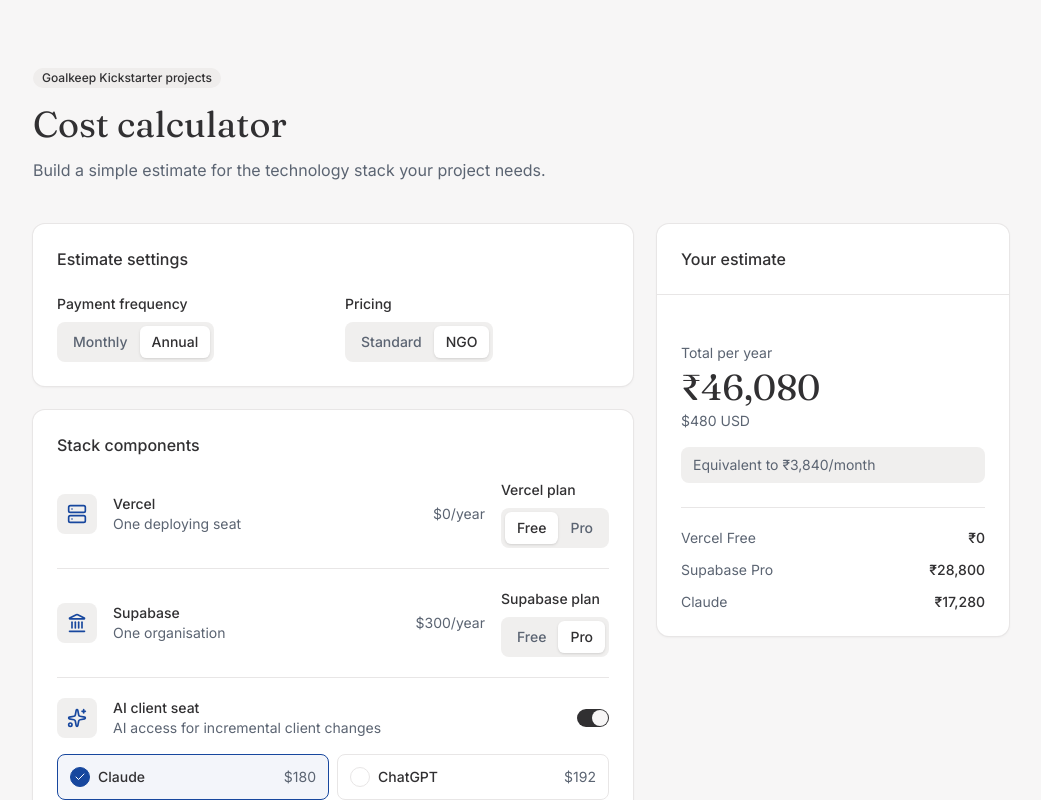
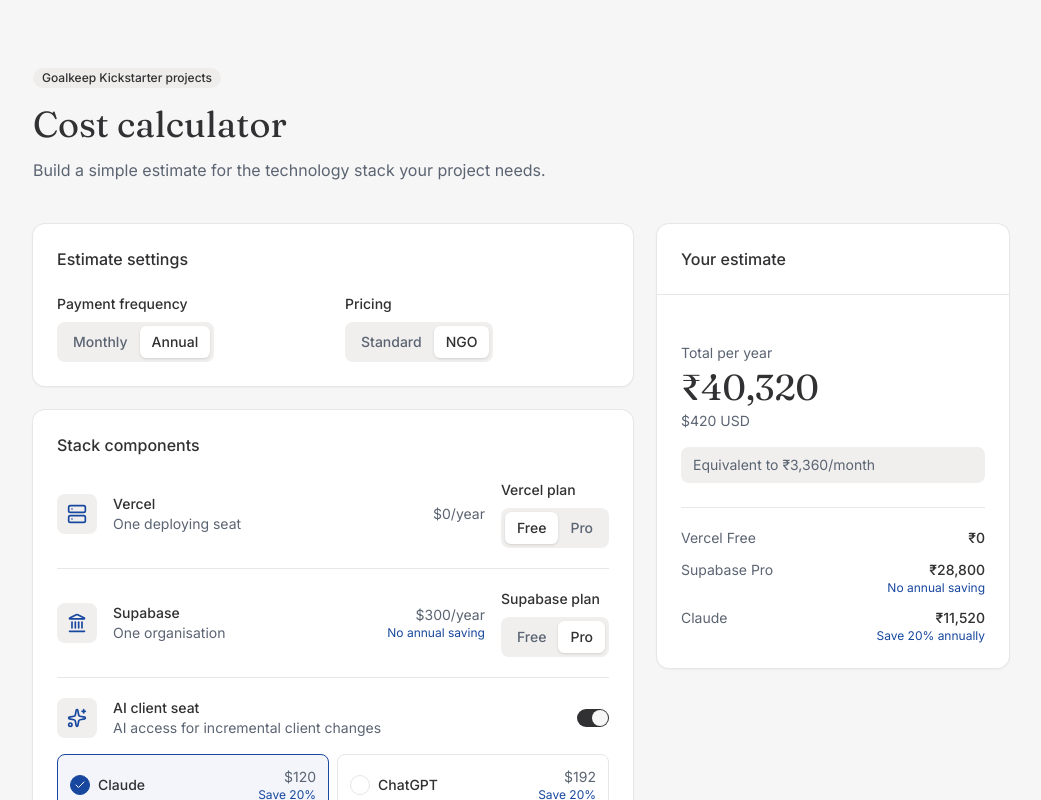
Before and after one commit to data-culture-goalkeep/key-questions-interface, a Next.js app: page /cost-calculator in a window 1280 px wide. Shown: the top 800 px of the page, without its empty margins (119-1160 px from the left). Built offline with nearby package versions, Linux system fonts and the light colour scheme.

Commit message:
Correct annual AI subscription savings

```diff
--- a/src/app/cost-calculator/cost-calculator.tsx
+++ b/src/app/cost-calculator/cost-calculator.tsx
@@ -46,8 +46,8 @@
     ngo: { monthlyUsd: 20, annualUsd: 192, detail: "2 nonprofit Business Standard seats (required minimum)" },
   },
   claude: {
-    standard: { monthlyUsd: 20, annualUsd: 200, detail: "Standard: $20 monthly or $200 annually" },
-    ngo: { monthlyUsd: 15, annualUsd: 180, detail: "2 nonprofit Team seats at $7.50/user/month (required minimum)" },
+    standard: { monthlyUsd: 50, annualUsd: 480, detail: "2 Team Standard seats (required minimum)" },
+    ngo: { monthlyUsd: 12.5, annualUsd: 120, detail: "Estimated: 2 nonprofit Team seats at 75% off the listed rate" },
   },
 }
 
@@ -70,6 +70,11 @@
     currency: "USD",
     maximumFractionDigits: value % 1 === 0 ? 0 : 2,
   }).format(value)
+}
+
+function annualSavingsPercent(monthlyUsd: number, annualUsd: number) {
+  if (monthlyUsd === 0) return 0
+  return Math.round(((monthlyUsd * 12 - annualUsd) / (monthlyUsd * 12)) * 100)
 }
 
 function SegmentedControl<T extends string>({
@@ -127,6 +132,8 @@
       ...service,
       plan: servicePlans[service.id],
       enabled: true,
+      monthlyUsd: service.prices[servicePlans[service.id]].monthlyUsd,
+      annualUsd: service.prices[servicePlans[service.id]].annualUsd,
       costUsd:
         billingCycle === "annual"
           ? service.prices[servicePlans[service.id]].annualUsd
@@ -142,6 +149,8 @@
         description: aiPrice.detail,
         icon: Sparkles,
         enabled: enabledServices.ai,
+        monthlyUsd: aiPrice.monthlyUsd,
+        annualUsd: aiPrice.annualUsd,
         costUsd: billingCycle === "annual" ? aiPrice.annualUsd : aiPrice.monthlyUsd,
       },
     ]
@@ -205,6 +214,7 @@
                 const Icon = service.icon
                 const plan = servicePlans[service.id]
                 const cost = billingCycle === "annual" ? service.prices[plan].annualUsd : service.prices[plan].monthlyUsd
+                const savings = annualSavingsPercent(service.prices[plan].monthlyUsd, service.prices[plan].annualUsd)
                 return (
                   <div key={service.id} className="flex flex-col gap-4 py-5 first:pt-0 sm:flex-row sm:items-center">
                     <span className="flex size-10 shrink-0 items-center justify-center rounded-lg bg-muted text-gk-blue-deep">
@@ -215,7 +225,12 @@
                       <span className="block text-sm text-muted-foreground">{service.description}</span>
                     </span>
                     <div className="flex items-center justify-between gap-4 sm:ml-auto">
-                      <span className="text-right text-sm text-muted-foreground">{formatUsd(cost)}/{periodLabel}</span>
+                      <span className="text-right text-sm text-muted-foreground">
+                        <span className="block">{formatUsd(cost)}/{periodLabel}</span>
+                        {billingCycle === "annual" && plan === "pro" && (
+                          <span className="block text-xs text-gk-blue-deep">{savings > 0 ? `Save ${savings}% annually` : "No annual saving"}</span>
+                        )}
+                      </span>
                       <SegmentedControl
                         label={`${service.name} plan`}
                         value={plan}
@@ -250,6 +265,7 @@
                     const selected = aiProvider === provider
                     const price = AI_PRICING[provider][pricingTier]
                     const providerCost = billingCycle === "annual" ? price.annualUsd : price.monthlyUsd
+                    const savings = annualSavingsPercent(price.monthlyUsd, price.annualUsd)
                     return (
                       <button
                         key={provider}
@@ -268,7 +284,10 @@
                           </span>
                           {provider === "claude" ? "Claude" : "ChatGPT"}
                         </span>
-                        <span className="text-sm text-muted-foreground">{formatUsd(providerCost)}</span>
+                        <span className="text-right text-sm text-muted-foreground">
+                          <span className="block">{formatUsd(providerCost)}</span>
+                          {billingCycle === "annual" && <span className="block text-xs text-gk-blue-deep">Save {savings}%</span>}
+                        </span>
                       </button>
                     )
                   })}
@@ -277,7 +296,7 @@
                   <div className="mt-4 rounded-lg border border-gk-blue-deep/20 bg-gk-blue-deep/5 p-3 text-sm leading-6 text-muted-foreground">
                     {aiProvider === "claude" ? (
                       <>
-                        Claude nonprofit pricing is available through a Team account, so this estimate includes the required two seats. {" "}
+                        Claude nonprofit pricing is available through a Team account, so this estimate includes the required two seats. Its nonprofit page does not publish a fixed rate; this estimate applies a 75% discount to the listed monthly and annual Team prices. {" "}
                         <a
                           href={NONPROFIT_RESOURCES.claude}
                           target="_blank"
@@ -329,7 +348,18 @@
                     {"plan" in service ? `${service.name} ${service.plan === "pro" ? "Pro" : "Free"}` : service.name}
                   </span>
                   <span className="shrink-0 font-medium">
-                    {service.enabled ? formatInr(service.costUsd * exchangeRate) : "Not included"}
+                    {service.enabled ? (
+                      <span className="block text-right">
+                        <span className="block">{formatInr(service.costUsd * exchangeRate)}</span>
+                        {billingCycle === "annual" && service.monthlyUsd > 0 && (
+                          <span className="block text-xs font-normal text-gk-blue-deep">
+                            {annualSavingsPercent(service.monthlyUsd, service.annualUsd) > 0
+                              ? `Save ${annualSavingsPercent(service.monthlyUsd, service.annualUsd)}% annually`
+                              : "No annual saving"}
+                          </span>
+                        )}
+                      </span>
+                    ) : "Not included"}
                   </span>
                 </div>
               ))}
```
